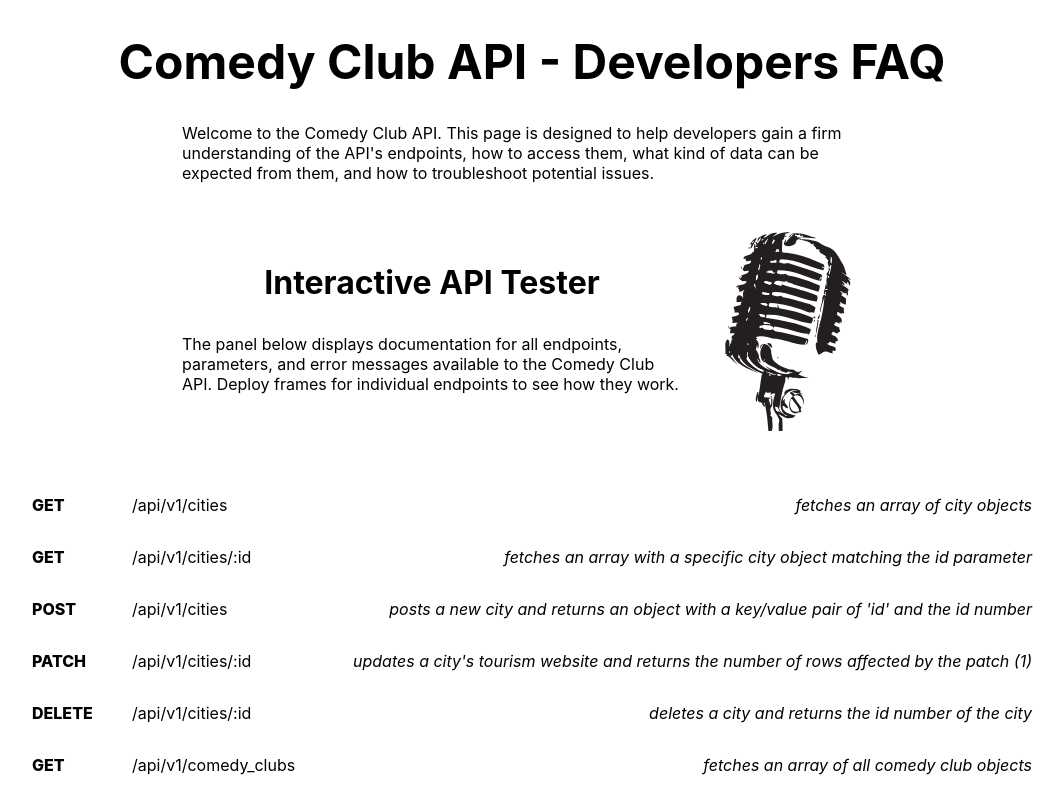
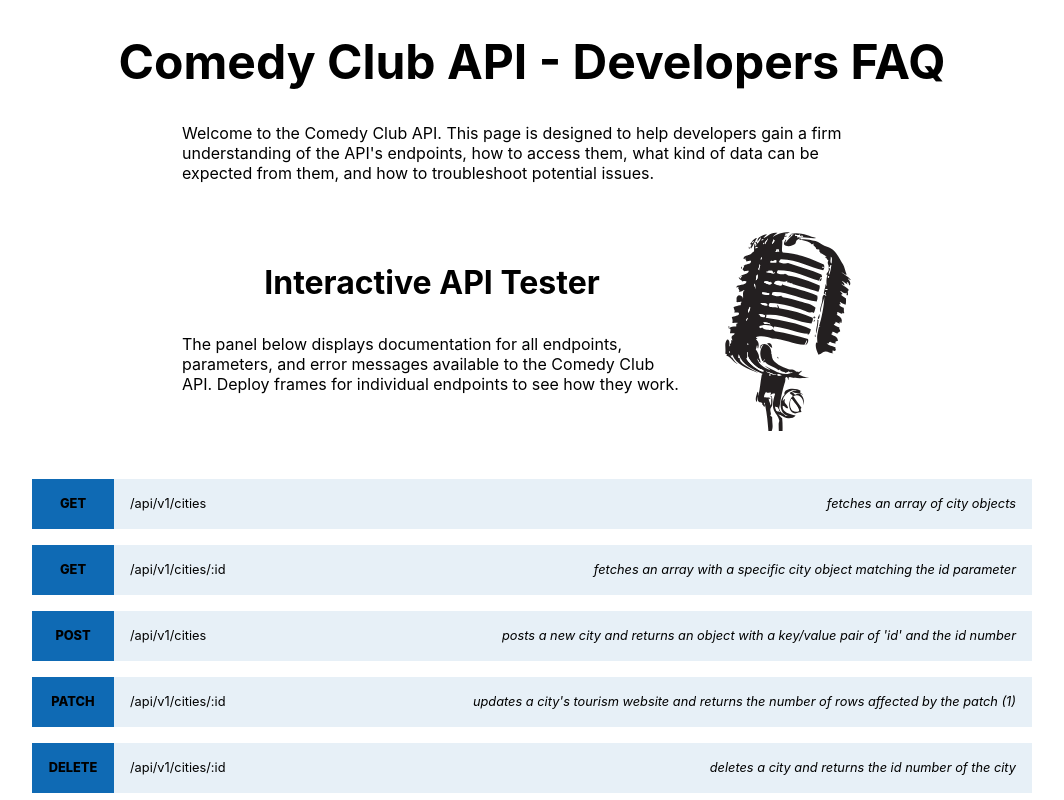
Before and after one commit to relasine/comedy-club-api-docs, a React (Create React App) app: page / in a window 1280 px wide. Shown: the top 800 px of the page, without its empty margins (108-1172 px from the left). Built offline with nearby package versions, Linux system fonts and the light colour scheme.

Commit message:
Add colors to panes

```diff
--- a/src/styles/Pane.css
+++ b/src/styles/Pane.css
@@ -1,6 +1,8 @@
 .pane {
   max-width: 1000px;
-  margin: auto;
+  margin: 1rem auto;
+  background: #e7f0f7;
+  font-size: 0.8rem;
 }
 
 .pane:hover {
@@ -12,13 +14,28 @@
 }
 
 .type {
-  width: 100px;
+  width: 50px;
   font-weight: 800;
+  padding: 0 1rem;
+  background: #0f6ab4;
+  text-align: center;
+  margin: 0;
+}
+
+.url {
+  margin: 0 0 0 1rem;
 }
 
 .returns {
-  margin-left: auto;
+  margin: 0 0 0 auto;
   font-style: italic;
+  padding-right: 1rem;
+}
+
+.type,
+.url,
+.returns {
+  line-height: 50px;
 }
 
 .secondary-label {
@@ -29,8 +46,10 @@
   transition: 0.3s;
   overflow: hidden;
   height: 0px;
+  display: grid;
+  padding-left: 1rem;
 }
 
 .secondary-pane.true {
-  height: 200px;
+  height: 166px;
 }
```
